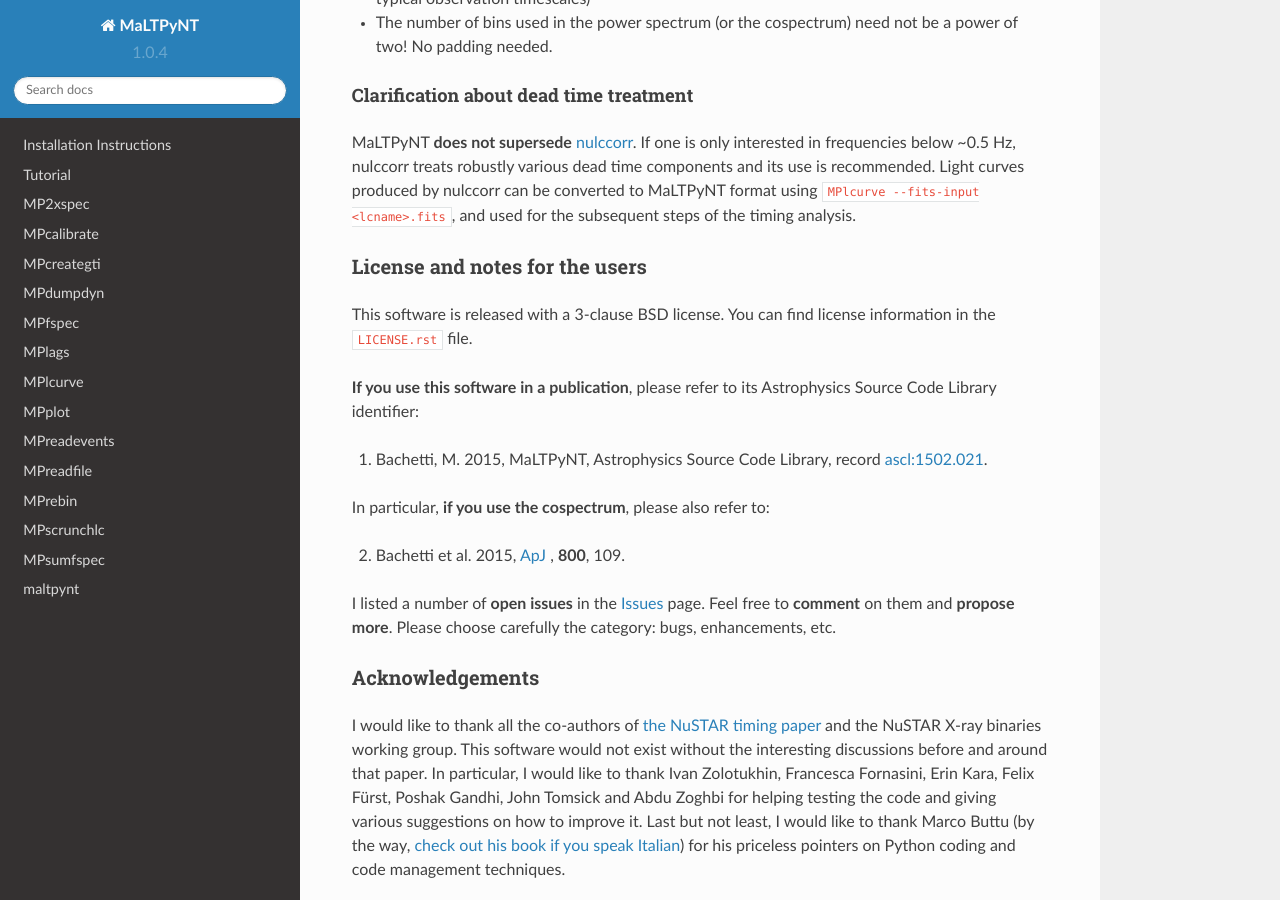
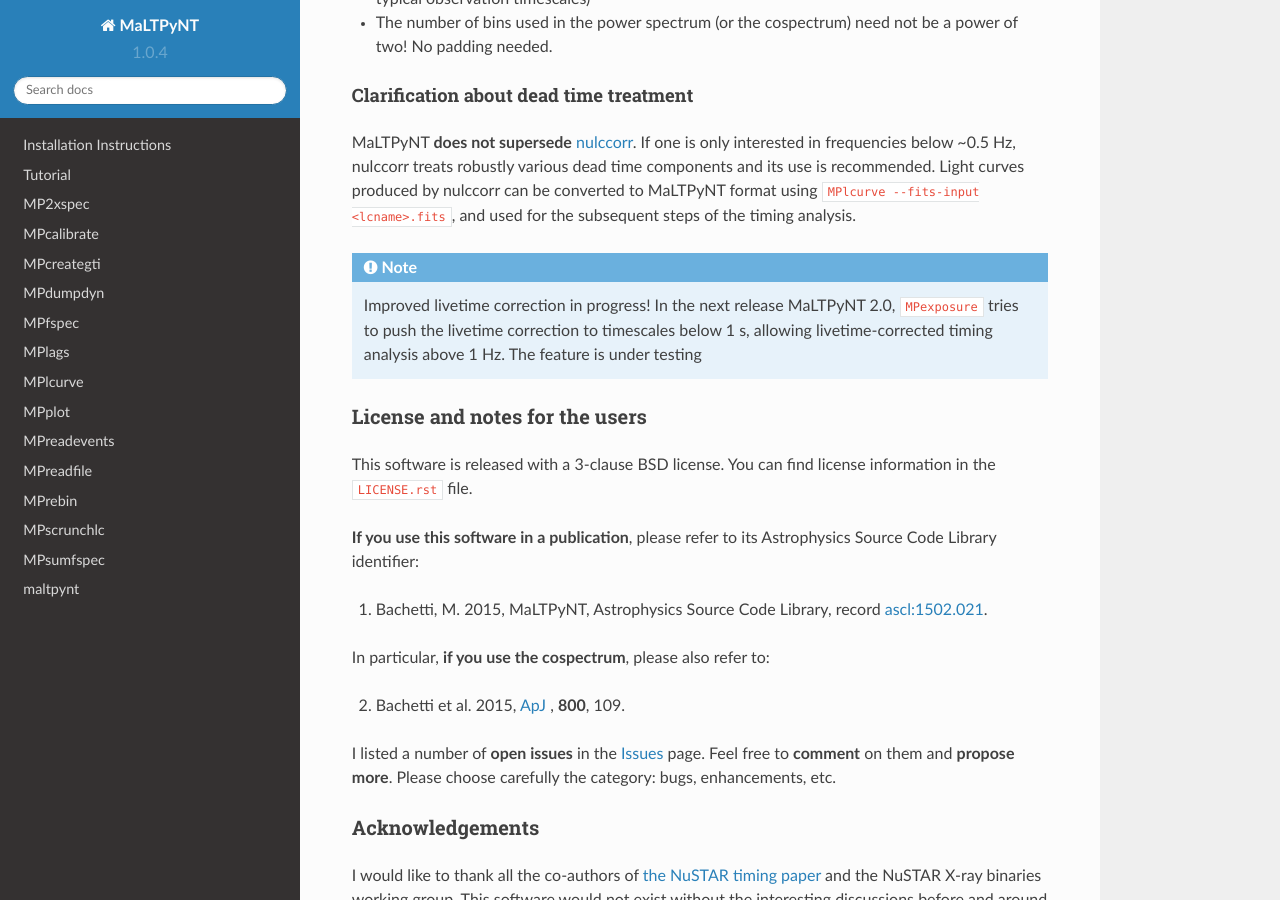
Before and after one commit to StingraySoftware/HENDRICS, a Sphinx documentation site: the page built from docs/source/index.rst, in a window 1280 px wide and 900 px high, scrolled down 663 px. Built offline with Sphinx 7.4.7 and the Read the Docs theme 2.0.0, drawn with Linux system fonts in a browser that asks for light colours; the version number is read from the project's files by our own code.

Commit message:
Update index.rst

```diff
--- a/docs/source/index.rst
+++ b/docs/source/index.rst
@@ -50,6 +50,12 @@ robustly various dead time components and its use is recommended. Light
 curves produced by nulccorr can be converted to MaLTPyNT format using
 ``MPlcurve --fits-input <lcname>.fits``, and used for the subsequent
 steps of the timing analysis.
+
+.. Note :: Improved livetime correction in progress!
+    In the next release MaLTPyNT 2.0, ``MPexposure`` tries to push the livetime
+    correction to timescales below 1 s, allowing livetime-corrected timing
+    analysis above 1 Hz. The feature is under testing
+
 
 License and notes for the users
 ~~~~~~~~~~~~~~~~~~~~~~~~~~~~~~~
```
